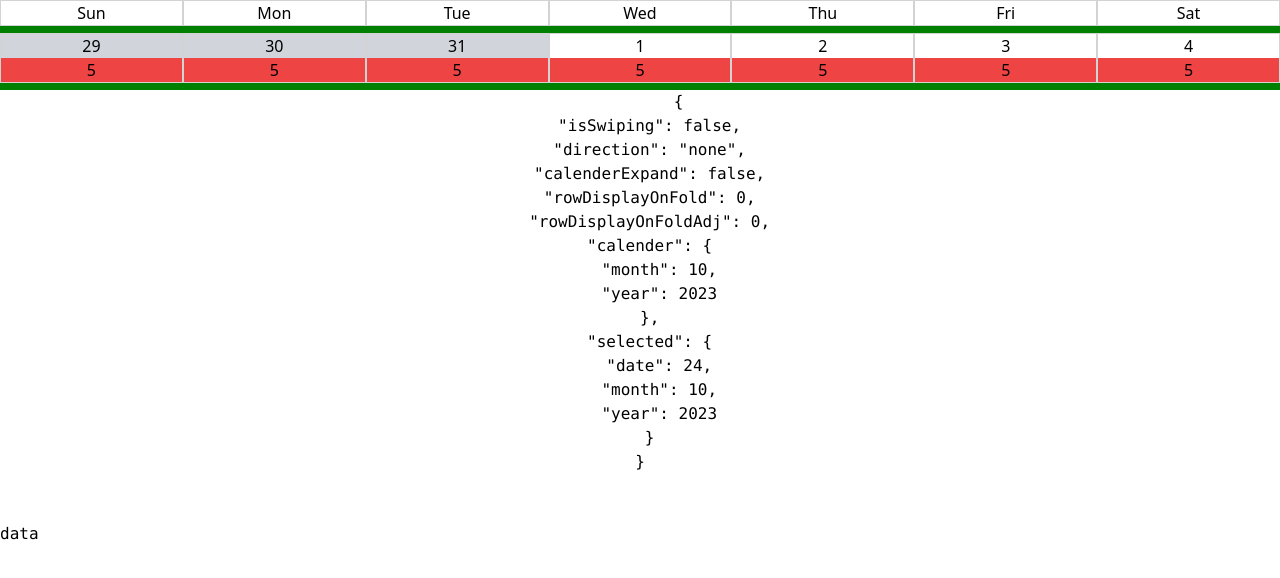
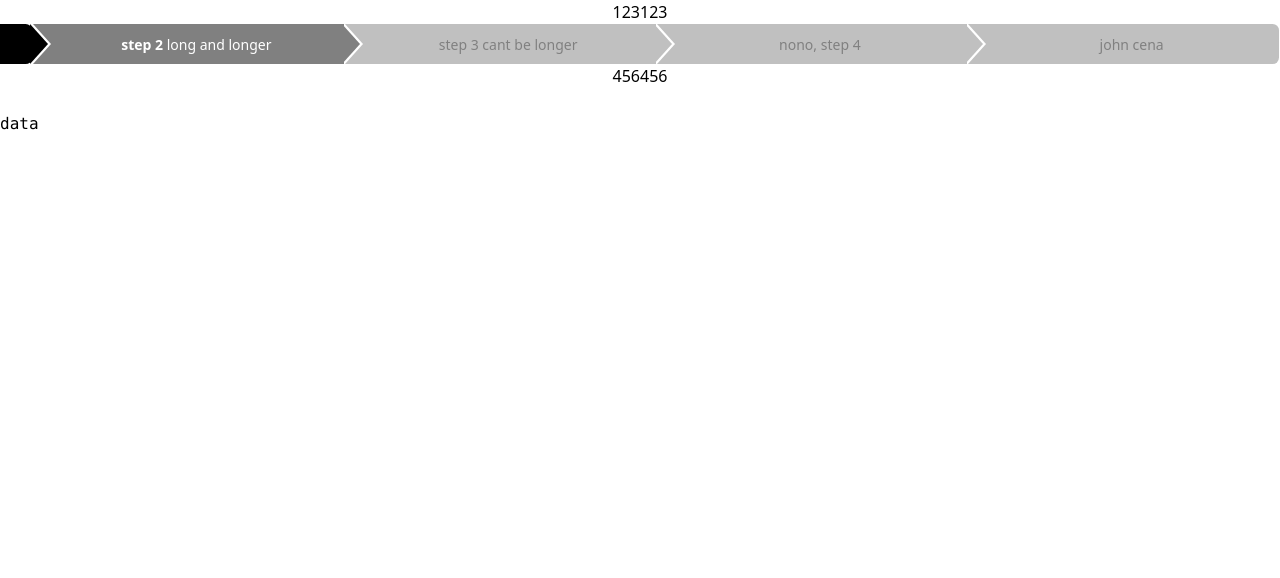
Before and after one commit to Justin26l/vueSandbox, a Vue app: page / in a window 1280 px wide. Shown: the top 578 px of the page. Built offline with nearby package versions, Linux system fonts and the light colour scheme.

Commit message:
update arrow progress & rename stepProgress to pipeline

```diff
--- a/src/App.vue
+++ b/src/App.vue
@@ -29,7 +29,11 @@
 
     <hr/> -->
 
-    <calender></calender>
+    <!-- <calender></calender> -->
+
+    <p>123123</p>
+    <arrowProgress></arrowProgress>
+    <p>456456</p>
 
   </span>
   <br>
@@ -37,6 +41,7 @@
 </template>
 
 <script setup lang="ts">
-import stepProgress from './components/stepProgress.vue'
+import pipelineProgress from './components/pipelineProgress.vue'
 import calender from './components/calender/index.vue';
+import arrowProgress from './components/arrowProgress.vue';
 </script>
--- a/src/components/arrowProgress.vue
+++ b/src/components/arrowProgress.vue
@@ -1,103 +1,99 @@
 <template>
-    <div class="container">
-        <!-- Responsive Arrow Progress Bar -->
-        <div class="arrow-steps clearfix">
-            <div class="step current"> <span> <a href="#">1</a></span> </div>
-            <div class="step"> <span><a href="#">2</a></span> </div>
-            <div class="step"> <span><a href="#">3</a></span> </div>
-            <div class="step"> <span><a href="#">4</a></span> </div>
-            <div class="step"> <span><a href="#">5</a></span> </div>
-        </div>
-        <!-- end Responsive Arrow Progress Bar -->
-        <div class="nav clearfix">
-            <a href="#" class="prev">Previous</a> |
-            <a href="#" class="next pull-right">Next</a>
+    <div :style="
+		{
+	'--default-color': props.defaultColor||'silver',
+    '--default-text-color': props.defaultTextColor||'gray',
+    '--current-color': props.currentColor||'gray',
+    '--current-text-color': props.currentTextColor||'white',
+    '--done-color': props.doneColor||'black',
+    '--border-color': props.borderColor||'white',
+
+
+		}"
+    >
+        <div class="arrow-progress-component">
+            <div class="step done"> <span> step 1</span> </div>
+            <div class="step current"> <span><b>step 2</b> long and longer</span> </div>
+            <div class="step"> <span>step 3 cant be longer</span> </div>
+            <div class="step"> <span>nono, step 4</span> </div>
+            <div class="step"> <span>john cena</span> </div>
         </div>
     </div>
 </template>
 
 <style scoped>
-/* jQuery Demo */
-
-.clearfix:after {
-    clear: both;
-    content: "";
-    display: block;
-    height: 0;
-}
 
 /* Responsive Arrow Progress Bar */
 
-.container {
-    font-family: 'Lato', sans-serif;
+/*  set var  */
+:root{
+	--default-color: silver;
+    --default-text-color: grey;
+    --current-color: grey;
+    --current-text-color: white;
+    --done-color: black;
 }
 
-.arrow-steps .step {
+.arrow-progress-component .step {
+
+    display: flex;
+    align-items: center;
+    justify-content: center;
+
     font-size: 14px;
-    text-align: center;
-    color: #777;
+    color: var(--default-text-color);
     cursor: default;
     margin: 0 1px 0 0;
-    padding: 10px 0px 10px 0px;
-    width: 15%;
+    padding-left: 16px;
+    width: 100%;
+    height: 40px;
     float: left;
     position: relative;
-    background-color: #ddd;
+    background-color: var(--default-color);
     -webkit-user-select: none;
     -moz-user-select: none;
     -ms-user-select: none;
     user-select: none;
 }
 
-.arrow-steps .step a {
-    color: #777;
-    text-decoration: none;
-}
 
-.arrow-steps .step:after,
-.arrow-steps .step:before {
+.arrow-progress-component .step:after,
+.arrow-progress-component .step:before {
     content: "";
     position: absolute;
     top: 0;
-    right: -17px;
+    right: -16px;
     width: 0;
     height: 0;
-    border-top: 19px solid transparent;
-    border-bottom: 17px solid transparent;
-    border-left: 17px solid #ddd;
+    border-top: 20px solid transparent;
+    border-bottom: 20px solid transparent;
+    border-left: 18px solid var(--default-color);
     z-index: 2;
 }
 
-.arrow-steps .step:before {
+.arrow-progress-component .step:before {
     right: auto;
     left: 0;
-    border-left: 17px solid #fff;
+    border-left: 18px solid var(--border-color);
     z-index: 0;
 }
 
-.arrow-steps .step:first-child:before {
+.arrow-progress-component .step:first-child:before,
+.arrow-progress-component .step:last-child:after {
     border: none;
 }
 
-.arrow-steps .step:last-child:after {
-    // border: none;
+.arrow-progress-component .step:first-child,
+.arrow-progress-component .step:last-child {
+    border-top-right-radius: .4rem;
+    border-bottom-right-radius: .4rem;
 }
 
-.arrow-steps .step:first-child {
-    border-top-left-radius: 4px;
-    border-bottom-left-radius: 4px;
-}
-
-.arrow-steps .step:last-child {
-    border-top-right-radius: 4px;
-    border-bottom-right-radius: 4px;
-}
-
-.arrow-steps .step span {
+.arrow-progress-component .step span {
     position: relative;
 }
 
-*.arrow-steps .step.done span:before {
+*.arrow-progress-component .step.done span:before {
     opacity: 1;
     content: "";
     position: absolute;
@@ -107,37 +103,47 @@
     line-height: 21px;
 }
 
-.arrow-steps {
+.arrow-progress-component {
     display: flex;
 }
 
-.arrow-steps .step.current {
-    color: #fff;
-    background-color: #5599e5;
+.arrow-progress-component .step.current {
+    color: var(--current-text-color);
+    background-color: var(--current-color);
 }
 
-.arrow-steps .step.current a {
-    color: #fff;
+.arrow-progress-component .step.current a {
+    color: var(--current-text-color);
     text-decoration: none;
 }
 
-.arrow-steps .step.current:after {
-    border-left: 17px solid #5599e5;
+.arrow-progress-component .step.current:after {
+    border-left: 18px solid var(--current-color);
 }
 
-.arrow-steps .step.done {
-    color: #173352;
-    background-color: #2f69aa;
-    max-width: 3rem;
+.arrow-progress-component .step.done {
+    background-color: var(--done-color);
+    max-width: 2rem;
 }
 
-.arrow-steps .step.done a {
-    color: #173352;
-    text-decoration: none;
+.arrow-progress-component .step.done > * {
     display: none;
 }
 
-.arrow-steps .step.done:after {
-    border-left: 17px solid #2f69aa;
+.arrow-progress-component .step.done:after {
+    border-left: 18px solid var(--done-color);
 }
+
 </style>
+
+<script setup lang="ts">
+import { defineProps } from 'vue'
+const props = defineProps({
+    defaultColor: String,
+    defaultTextColor: String,
+    currentColor: String,
+    currentTextColor: String,
+    doneColor: String,
+    borderColor: String,
+})
+</script>
```
Also changed, not shown: src/components/pipelineProgress.vue (renamed from src/components/stepProgress.vue).
